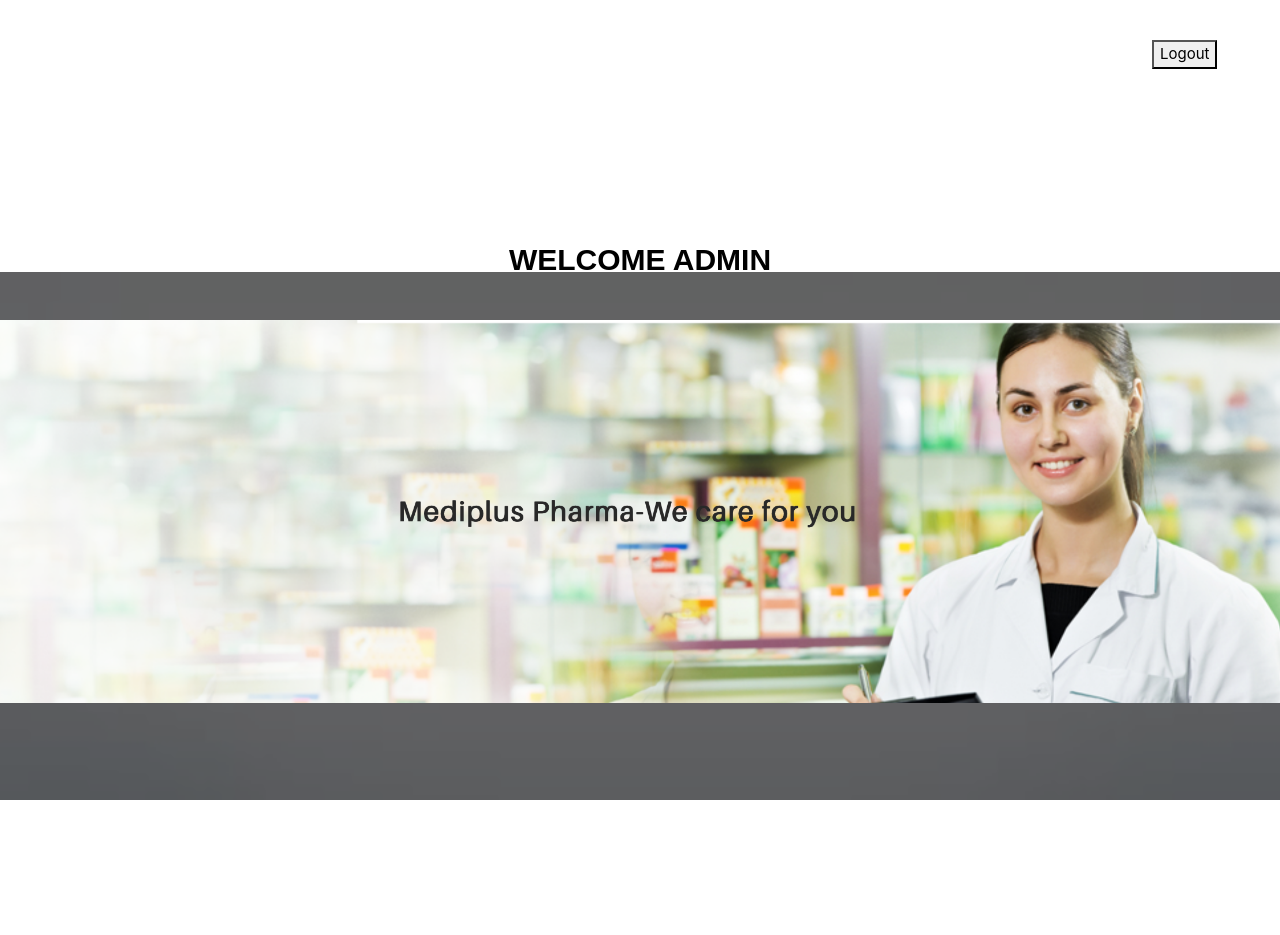
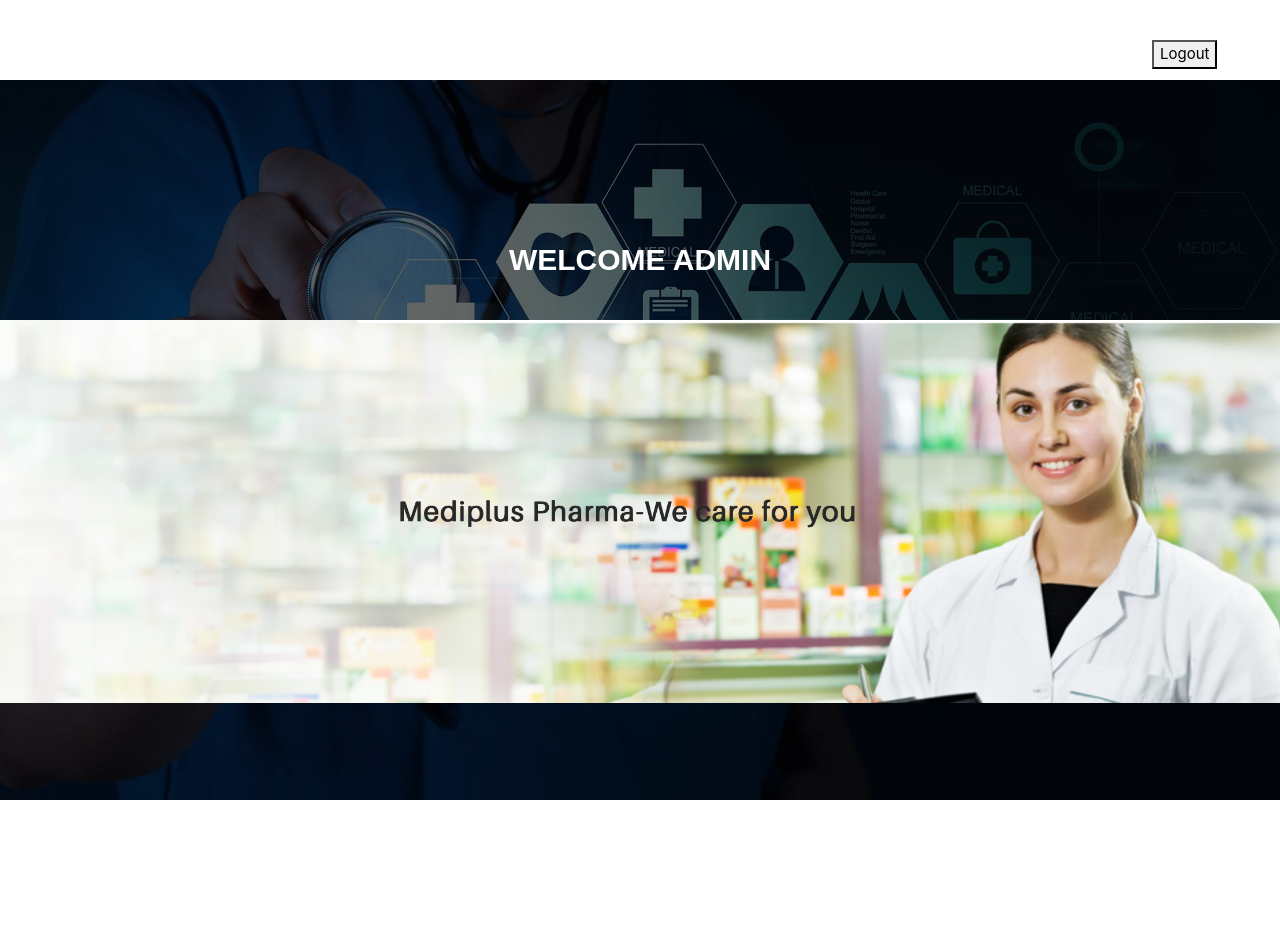
Before and after one commit to civera17/pharmacy, a PHP site: page /customer_home.php in a window 1280 px wide. Shown: the top 935 px of the page. Run offline with PHP 8.4, Linux system fonts and the light colour scheme; the visitor is signed in with stand-in values (Sample User, id 1); some web fonts are replaced.

Commit message:
customer background

```diff
--- a/customer_home.php
+++ b/customer_home.php
@@ -179,7 +179,7 @@
 
   <body  bgcolor="white">
 
-      <div class="heading" style="color: black">
+      <div class="heading" style="color: white">
         Welcome
           <?php
             echo "$username";
@@ -187,6 +187,7 @@
       </div>
 
       <br>
+
 
    <!--  <div class="w3-container">
   <h2>Slideshow Indicators</h2>
@@ -263,7 +264,7 @@ function carousel() {
       <button onclick="location.href='logout.php'" type="button" name="logout" style="position: absolute; top: 5%; left: 90%;">Logout</button>
       <div class="background" style="width: 100% height:100%; background-color: white">
           <!-- <img src="1.JPG" height="200px" width="200px"> -->
-          <img src="images/cust_bk.jpg">
+          <img src="images/admin_background.jpg">
       </div>
       <div class="container">
         <div class="row no-gutters">
```
